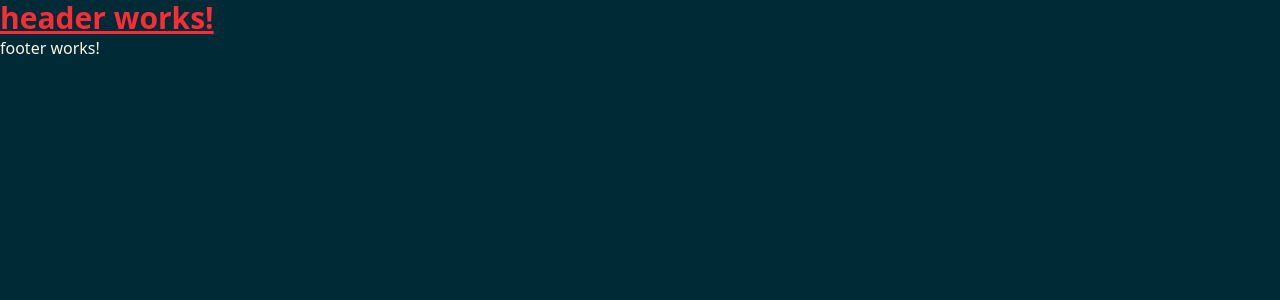
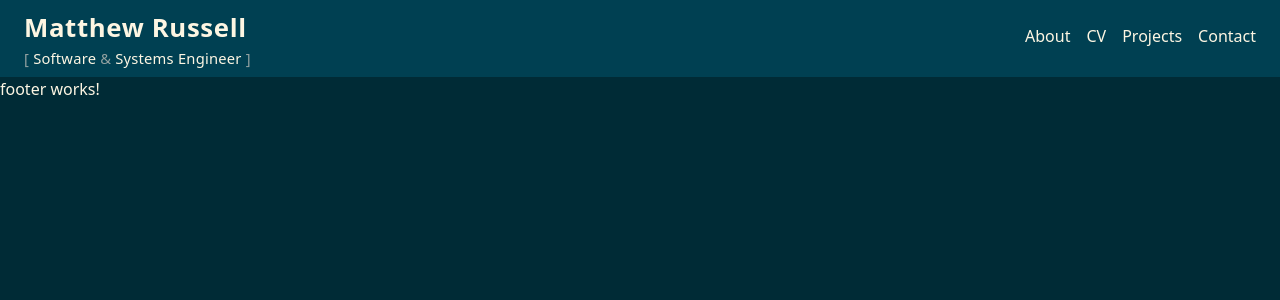
Before and after one commit to mjrussell91/mjrussell-net, an Angular app: page / in a window 1280 px wide. Shown: the top 300 px of the page. Built offline with nearby package versions, Linux system fonts and the light colour scheme.

Commit message:
basic header

```diff
--- a/src/app/header/header.html
+++ b/src/app/header/header.html
@@ -1 +1,14 @@
-<p class="text-3xl font-bold underline text-red-500">header works!</p>
+<header class="bg-blue-1 py-2 px-6 grid grid-cols-2">
+    <section>
+        <h1 class="font-black tracking-[0.025em] text-[1.61em]">Matthew Russell</h1>
+        <h2 class="text-[0.92em] font-extralight tracking-[0.015em]"><span class="text-gray-1">[</span> Software <span class="text-gray-1">&</span> Systems Engineer <span class="text-gray-1">]</span></h2>
+    </section>
+    <nav>
+        <ul class="flex justify-end space-x-4 py-4">
+            <li><a href="#about">About</a></li>
+            <li><a href="#CV">CV</a></li>
+            <li><a href="#projects">Projects</a></li>
+            <li><a href="#contact">Contact</a></li>
+        </ul>
+    </nav>
+</header>
```
Also changed, not shown: src/app/header/header.ts (+4 -4 lines).
